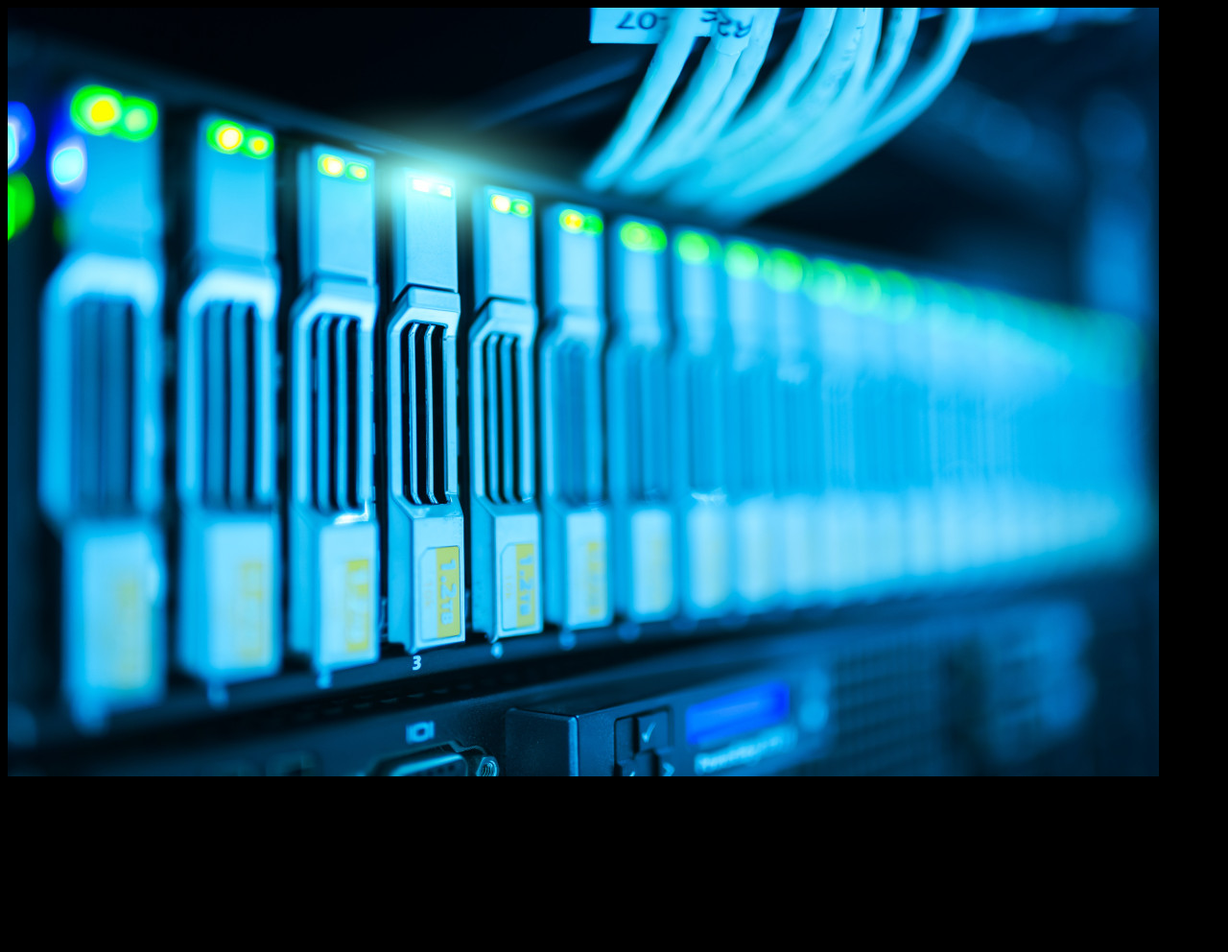
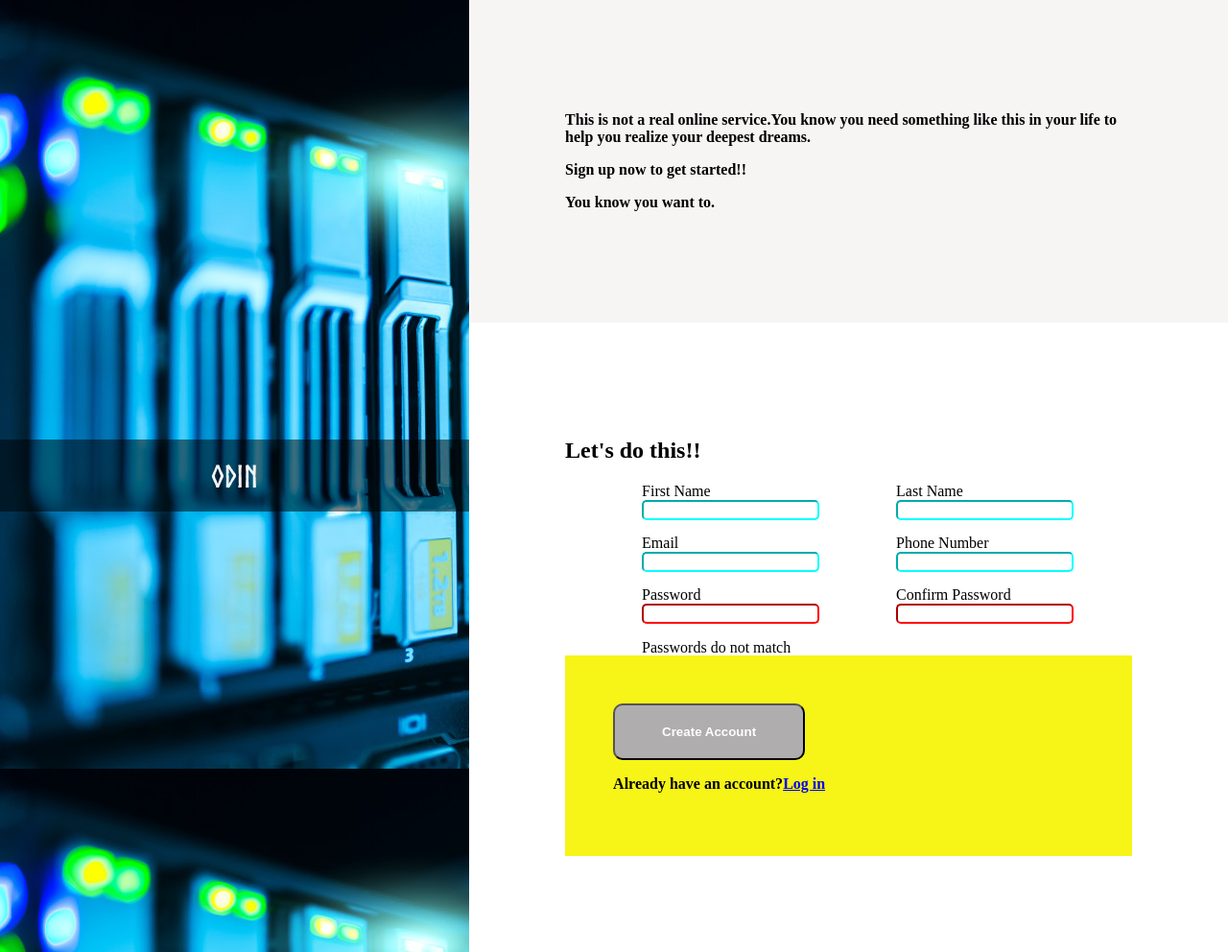
Before and after one commit to mbhat8/signup-form, a plain HTML site: page index.html in a window 1280 px wide. Shown: the whole page at 96% size. Before the commit the page ends 821 px from the top, so only its background shows below. Drawn offline with Linux system fonts and the light colour scheme.

Commit message:
Not Final

```diff
--- a/index.html
+++ b/index.html
@@ -1,13 +1,79 @@
 <!DOCTYPE html>
 <html lang="en">
-<head>
-    <meta charset="UTF-8">
-    <meta http-equiv="X-UA-Compatible" content="IE=edge">
-    <meta name="viewport" content="width=device-width, initial-scale=1.0">
+  <head>
+    <meta charset="UTF-8" />
+    <meta http-equiv="X-UA-Compatible" content="IE=edge" />
+    <meta name="viewport" content="width=device-width, initial-scale=1.0" />
     <title>Sign-Up Form</title>
-    <link rel="stylesheet" href="styles.css">
-</head>
-<body>
-    <img src="background-image.jpg" alt="image">
-</body>
+    <link rel="stylesheet" href="styles.css" />
+  </head>
+  <body>
+    <!-- ------image-container----------- -->
+    <div class="container">
+      <div class="column-left">
+        <h1>Odin</h1>
+      </div>
+
+      <div class="column-right">
+        <div class="top-card">
+          <p>
+            This is not a real online service.You know you need something like
+            this in your life to help you realize your deepest dreams.
+          </p>
+          <p>Sign up now to get started!!</p>
+          <p>You know you want to.</p>
+        </div>
+        <div class="form-card">
+          <form action="#" method="post">
+            <h2>Let's do this!!</h2>
+            <div class="first-name">
+                <label for="first-name">First Name</label>
+                <input type="text" id="first-name" name="first-name" />
+            </div>
+
+            <div class="last-name">
+                <label for="last-name">Last Name</label>
+                <input type="text" id="last-name" name="last-name" />
+            </div>
+
+            <br>
+            <br>
+            <br>
+            <div class="email">
+                <label for="email">Email</label>
+                <input type="email" id="email" name="email" />
+            </div>
+
+            <div class="number">
+                <label for="tel">Phone Number</label>
+                <input type="tel" id="tel" name="tel" />
+            </div>
+
+            <br>
+            <br>
+            <br>
+            <div class="password">
+                <label for="password">Password</label>
+                <input class="error"type="password" id="password" name="password" />
+                <p class="error-msg">Passwords do not match</p>
+            </div>
+
+            <div class="confirm-password">
+                <label for="confirm-password">Confirm Password</label>
+                <input type="password id="conform-password" name="conform-password" class="error"/>
+            </div>
+
+            <br>
+            <br>
+            <br>
+            <br>
+            <div class="bottom-card">
+                <button type="submit">Create Account</button>
+                <p>Already have an account?<a href="#">Log in</a></p>
+            </div>
+          </form>
+        </div>
+      </div>
+    </div>
+  </body>
 </html>
--- a/styles.css
+++ b/styles.css
@@ -1,3 +1,105 @@
-*{
-    background-color: black;
+html,body {
+  background-image: url(./images/background-image.jpg);
+  margin: 0;
+  width:100%;
 }
+
+@font-face {
+  font-family: "myFont";
+  src: url(./font/Norse-Bold.otf);
+}
+
+.container {
+  display: flex;
+}
+
+.column-left {
+  flex-basis: 50%;
+  font-family: "myFont", sans-serif;
+  text-align: center;
+  align-self: center;
+  color: whitesmoke;
+  background-color: rgb(0, 0, 0, 0.5);
+  height: 100%;
+}
+
+.column-right {
+  display: flex;
+  flex-direction: column;
+  align-items: flex-end;
+  height: 100%;
+  background-color: bisque;
+}
+
+.top-card {
+  background-color: rgb(247, 244, 244);
+  font-weight: bolder;
+  padding: 100px;
+  height: 100%;
+}
+
+.form-card {
+  padding: 100px;
+  background-color: white;
+  align-self: stretch;
+  height: 100%;
+}
+input,
+label {
+  display: block;
+  border-radius: 5px;
+}
+
+.first-name,
+.last-name {
+  float: left;
+  margin-left: 80px;
+}
+
+.email,
+.number {
+  float: left;
+  margin-left: 80px;
+}
+
+.password,
+.confirm-password {
+  float: left;
+  margin-left: 80px;
+}
+
+input {
+  border-color:aqua
+}
+
+input:focus {
+  border-color: blue;
+  border-width: 1px;
+  box-shadow: 5px 5px rgb(175, 173, 173);
+}
+
+.error {
+  border-color: red;
+  border-width: 2px;
+}
+
+.error-msg {
+  border-color: red;
+  border-width: 2px;
+}
+
+.bottom-card{
+  background-color: rgb(247, 244, 24);
+  font-weight: bolder;
+  padding: 50px;
+
+}
+
+button{
+    background-color: rgb(175, 173, 173);
+    padding: 20px;
+    width: 200px;
+    border-radius:10px ;
+    color:white ;
+    font-weight:800 ;
+}
```
Also changed, not shown: font/Norse-Bold.otf (added), images/background-image.jpg (renamed from background-image.jpg), images/odin-lined.png (added).
